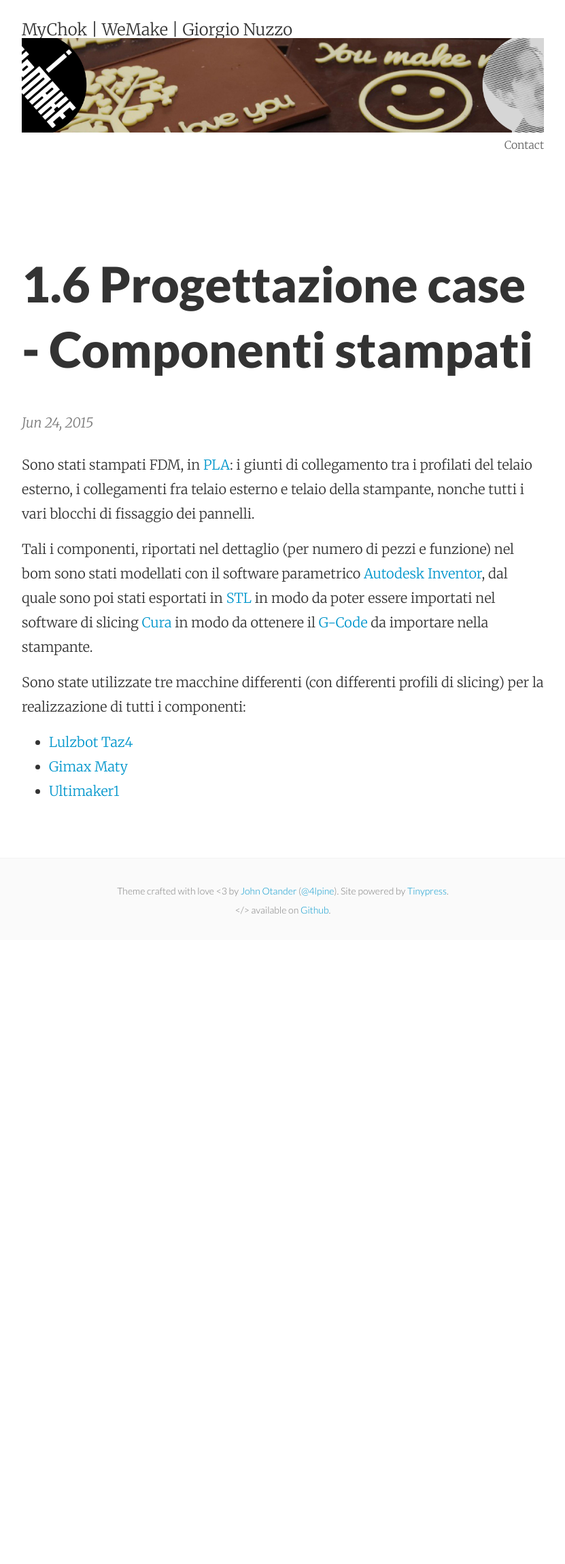
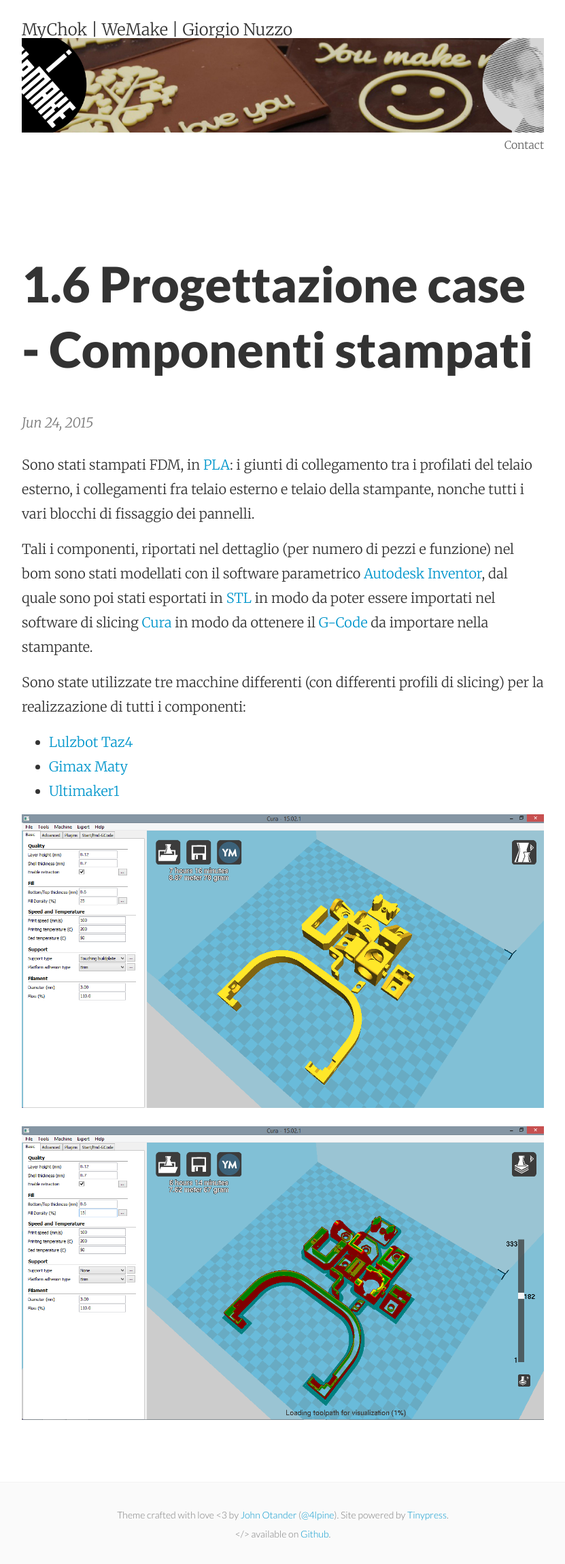
Before and after one commit to Giuzzo/Giuzzo.github.io, a Jekyll site: the page built from _posts/2015-06-24-1.7 progetazzione case - componenti stampati.markdown, in a window 1280 px wide. Shown: the whole page at 68% size, without its empty margins (224-1055 px from the left). Built offline with Jekyll 4.4.1, drawn with Linux system fonts in a browser that asks for light colours; before the commit the page ends 1383 px from its top, so only the background shows below that.

Commit message:
new post

```diff
--- a/_posts/2015-06-24-1.7 progetazzione case - componenti stampati.markdown
+++ b/_posts/2015-06-24-1.7 progetazzione case - componenti stampati.markdown
@@ -13,3 +13,7 @@
 - [Lulzbot Taz4](https://www.lulzbot.com/catalog)
 - [Gimax Maty](http://www.gimax3d.com/maty_gimax-3d.html)
 - [Ultimaker1](https://ultimaker.com/)
+
+![curascreen](https://raw.githubusercontent.com/Giuzzo/Giuzzo.github.io/master/link_img/34.png)
+
+![curascreen2](https://raw.githubusercontent.com/Giuzzo/Giuzzo.github.io/master/link_img/35.png)
```
